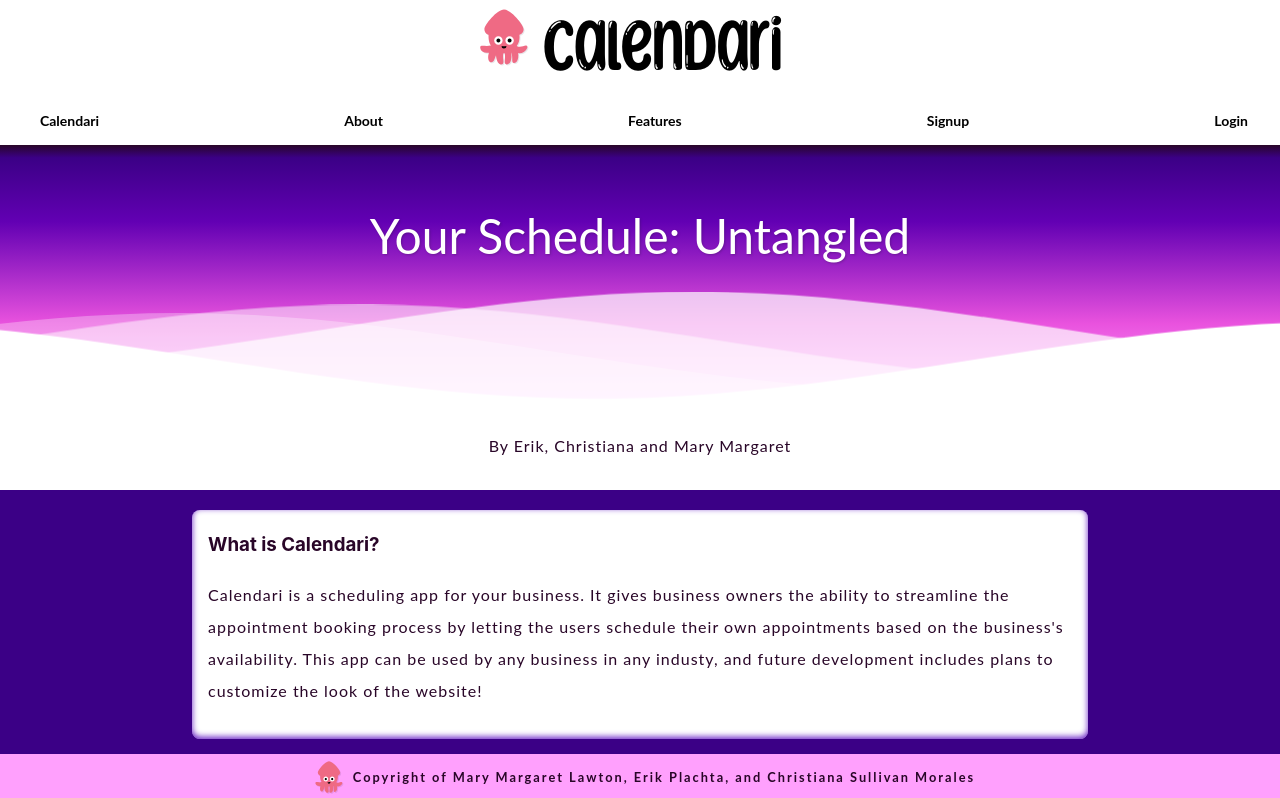
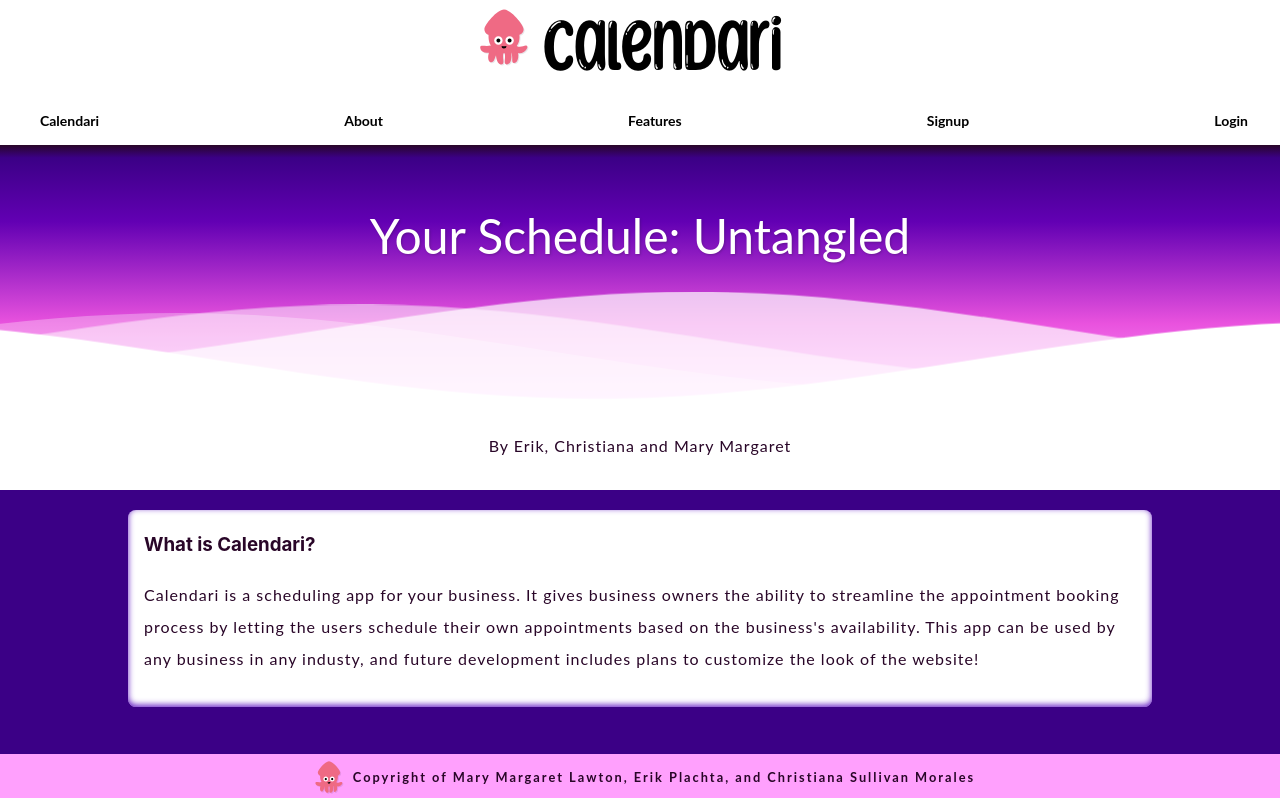
Before and after one commit to ErikPlachta/Calendari, a React (Create React App) app in the folder client/: page / in a window 1280 px wide. Shown: the top 798 px of the page. Built offline with nearby package versions, Linux system fonts and the light colour scheme.

Commit message:
expanding width
Making wider so fits better

```diff
--- a/client/src/assets/css/styles.css
+++ b/client/src/assets/css/styles.css
@@ -476,7 +476,7 @@ button:hover,
 .signupCard,
 .homeInformation {
   flex: 100%;
-  width: 70%;
+  width: 80%;
   box-shadow: rgba(82, 0, 190, 0.9) 0px -2px 6px 0px inset;;
   border-radius: var(--br_primary);
   padding: 1rem;
@@ -710,7 +710,7 @@ SHARED STYLES -> Business, Scheduler, PageNotFound, SignUp
   align-items: center;
   flex: 100%;
   min-width: 40%;
-  max-width: 70%; /* Updated this to 70% to match the homepage styling */
+  max-width: 80%; /* Updated this to 70% to match the homepage styling */
   height: auto;
   box-shadow: rgba(82, 0, 190, 0.9) 0px -2px 6px 0px inset;;
   border-radius: var(--br_primary);
--- a/client/src/pages/Login.js
+++ b/client/src/pages/Login.js
@@ -97,7 +97,7 @@ export default function Login() {
 
           //-- IF NOT, LOAD LOGIN PAGE CONTENT
           case false:    return (
-            <div className="signupInformation">
+            <div className="  signupInformation">
               <h2 alt="please login">Get Logged In</h2>
               {/* Used to notify if login event failure */}
               <h5 id="login-form-message" style={{opacity: "0"}}>
```
